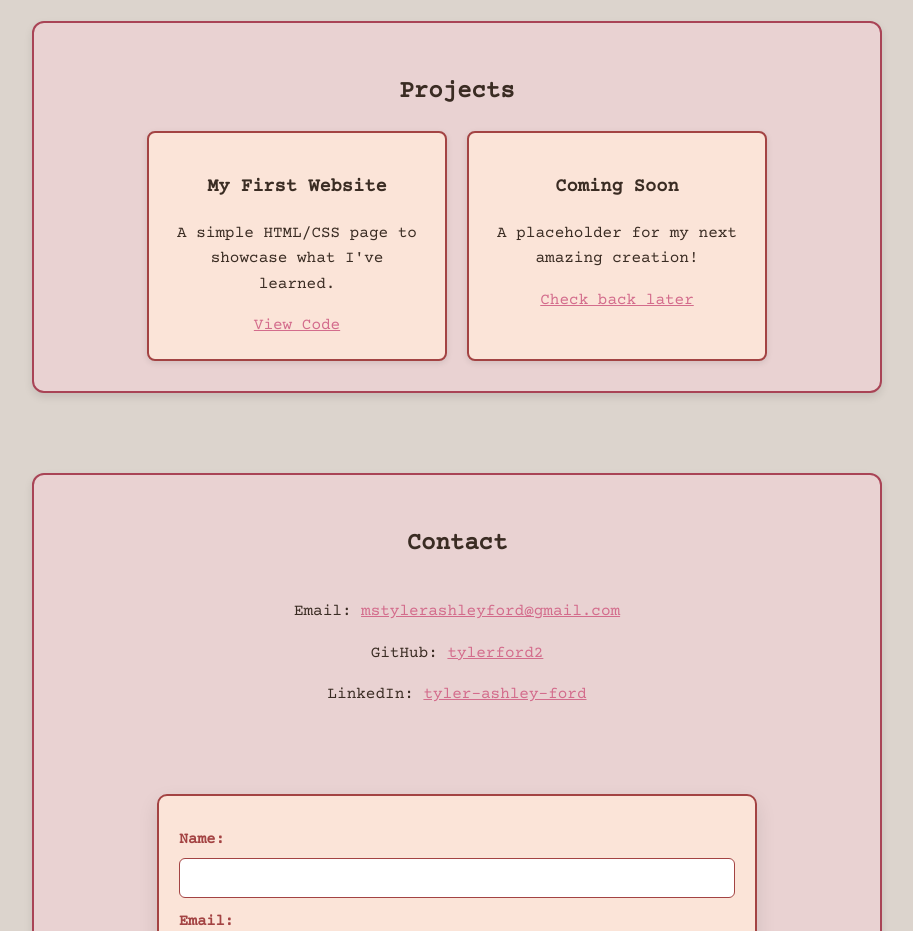
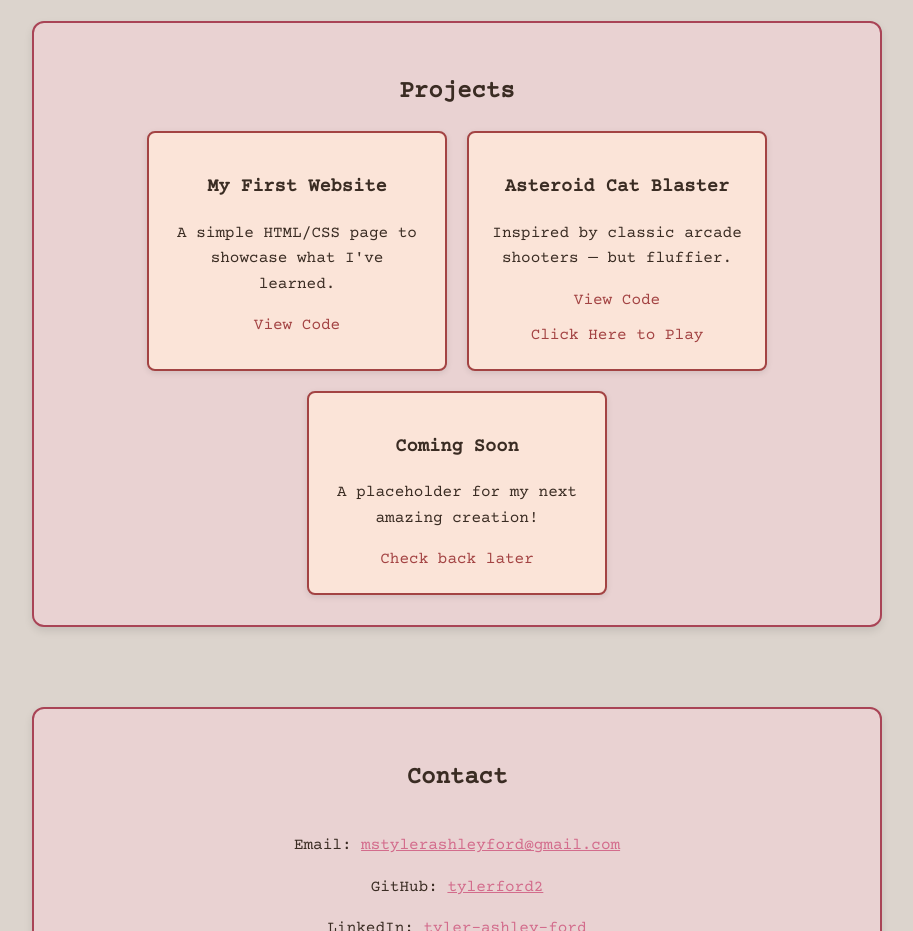
Before and after one commit to tylerford2/html_portfolio, a website: page index.html in a window 1280 px wide. Shown: the part 1160-2091 px from the top of the page, without its empty margins (183-1096 px from the left). Drawn offline with nearby package versions, Linux system fonts and the light colour scheme.

Commit message:
Added a new project card

```diff
--- a/css/style.css
+++ b/css/style.css
@@ -172,7 +172,15 @@ section {
   box-shadow: 0 2px 6px var(--shadow);
   transition: transform 0.3s ease;
 }
-
+.project-card a {
+  display: block;        /* Stack links vertically */
+  margin-bottom: 10px;   /* Space between links */
+  text-decoration: none; /* Optional: remove underline */
+  color: var(--brick);   /* Optional: match your color theme */
+}
+.project-card a:last-child {
+  margin-bottom: 0;
+}
 .project-card:hover {
   transform: translateY(-5px);
 }
--- a/index.html
+++ b/index.html
@@ -43,6 +43,12 @@
           <h3>My First Website</h3>
           <p>A simple HTML/CSS page to showcase what I've learned.</p>
           <a href="https://github.com/tylerford2/html_portfolio/blob/2a27e29ead0357e2edc5f6b5dd10556022505fe9/README.md" target="_blank">View Code</a>
+        </div>
+        <div class="project-card">
+          <h3>Asteroid Cat Blaster</h3>
+          <p>Inspired by classic arcade shooters — but fluffier.</p>
+          <a href="https://github.com/tylerford2/asteroid-cat-blaster/blob/a00653e7b3e4d43f361935d97db1bad2361a9d14/README.md" target="_blank">View Code</a>
+          <a href="https://tylerford2.github.io/asteroid-cat-blaster/" target="_blank">Click Here to Play</a>
         </div>
         <div class="project-card">
           <h3>Coming Soon</h3>
```
